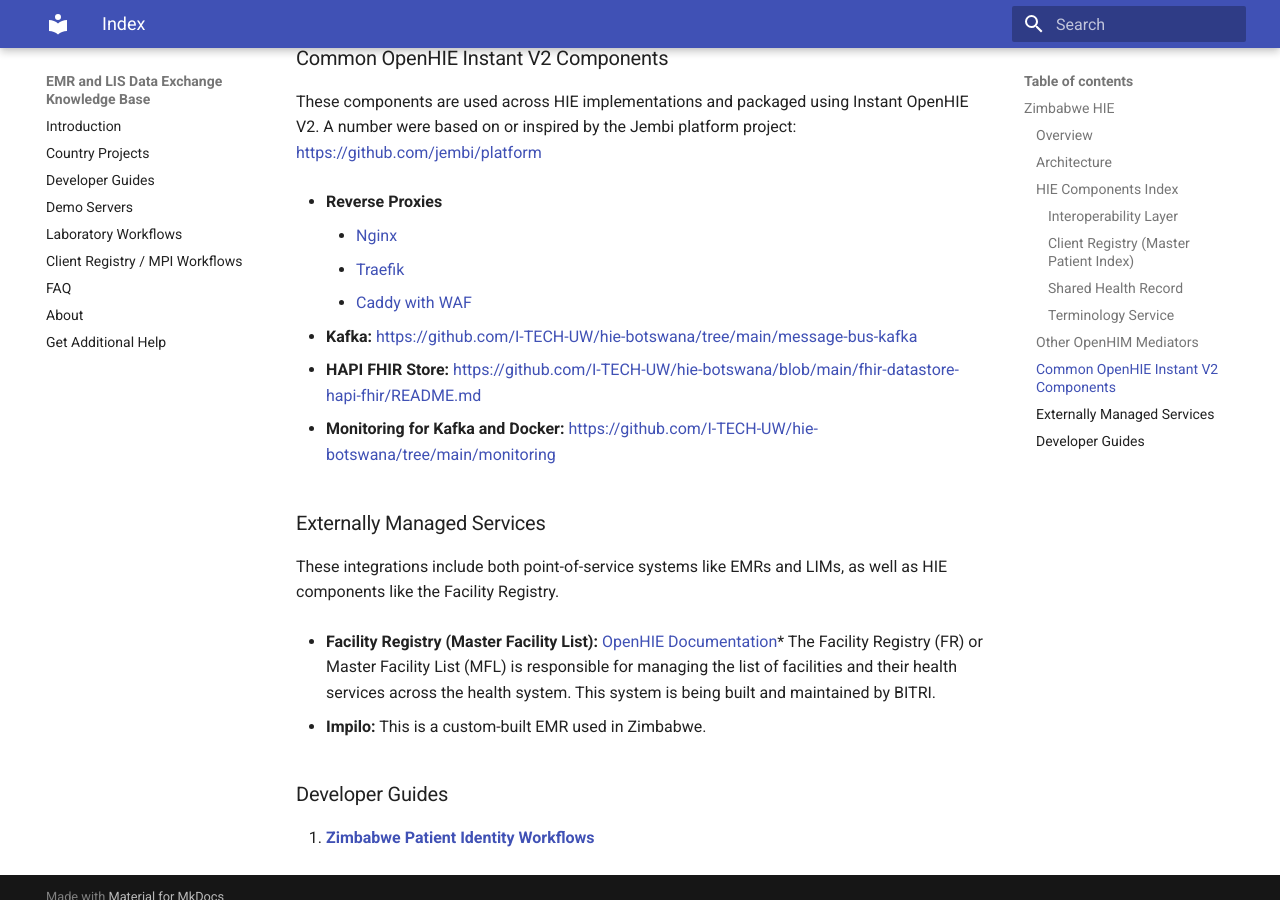
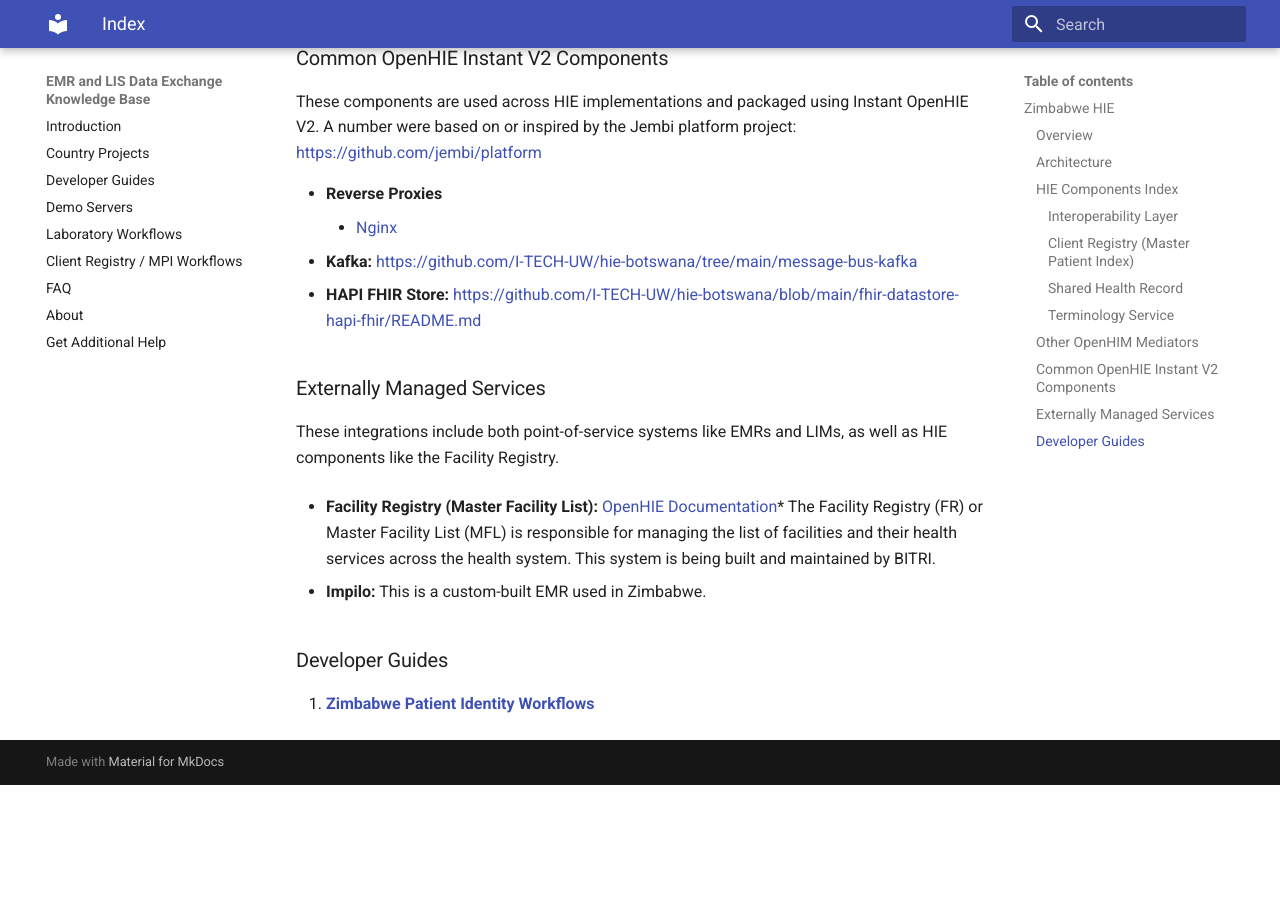
Before and after one commit to I-TECH-UW/healthinformationexchange, an MkDocs documentation site: the page built from docs/country-guides/zimbabwe-hie/index.md, in a window 1280 px wide and 900 px high, scrolled down 1823 px. Built offline with MkDocs 1.6.1 and Material for MkDocs 9.7.7, drawn with Linux system fonts in a browser that asks for light colours; after the commit the page ends 2608 px from its top, so only the background shows below that.

Commit message:
fixes to zim files

```diff
--- a/docs/country-guides/zimbabwe-hie/index.md
+++ b/docs/country-guides/zimbabwe-hie/index.md
@@ -3,13 +3,13 @@
 ### Overview
 This guide provides a starting point for learning about the **Zimbabwe Health Information Exchange (HIE)**. The project is based on the **OpenHIE architecture** and uses the **Instant OpenHIE V2** tooling to for packaging, deployment, and horizontal scalability. Currently, the HIE consists of core components of the HIE architecture customized to the Botswana context, as well as components supporting two target workflows: Patient Identity Management and Laboratory Order and Result Management. As this project levereges a number of open standards and global goods (OpenHIE, FHIR, HIE IGs, etc.), this documentation contains a number of references to useful external resources.
 
-**[Link to Github Repository](https://github.com/I-TECH-UW/hie-botswana)**
+**[Link to Github Repository](https://github.com/mohcc/hie-zimbabwe)**
 
 ### Architecture
 
 The Zimbabwe HIE is based on the OpenHIE architecture. The following diagram shows the core components of the HIE architecture, and highlights the components currently in scope for implementation as part of the Botswana HIE project.
 
-![Zimbabwe HIE Architecture](./img/Botswana-HIE.svg)
+![Zimbabwe HIE Architecture]()
 
 ### HIE Components Index
 
@@ -44,15 +44,11 @@
 These components are used across HIE implementations and packaged using Instant OpenHIE V2. A number were based on or inspired by the Jembi platform project: https://github.com/jembi/platform
 
 - **Reverse Proxies**
-    * [Nginx](https://github.com/I-TECH-UW/hie-botswana/tree/main/reverse-proxy-nginx)
-    * [Traefik](https://github.com/I-TECH-UW/hie-botswana/tree/pilot-3-traefik-v2/reverse-proxy-traefik)
-    * [Caddy with WAF](https://github.com/I-TECH-UW/hie-botswana/tree/main/reverse-proxy-caddy)
-
+    * [Nginx]()
 - **Kafka:** https://github.com/I-TECH-UW/hie-botswana/tree/main/message-bus-kafka
 
 - **HAPI FHIR Store:** https://github.com/I-TECH-UW/hie-botswana/blob/main/fhir-datastore-hapi-fhir/README.md
 
-- **Monitoring for Kafka and Docker:** https://github.com/I-TECH-UW/hie-botswana/tree/main/monitoring
 
 ### Externally Managed Services
 These integrations include both point-of-service systems like EMRs and LIMs, as well as HIE components like the Facility Registry.
```
